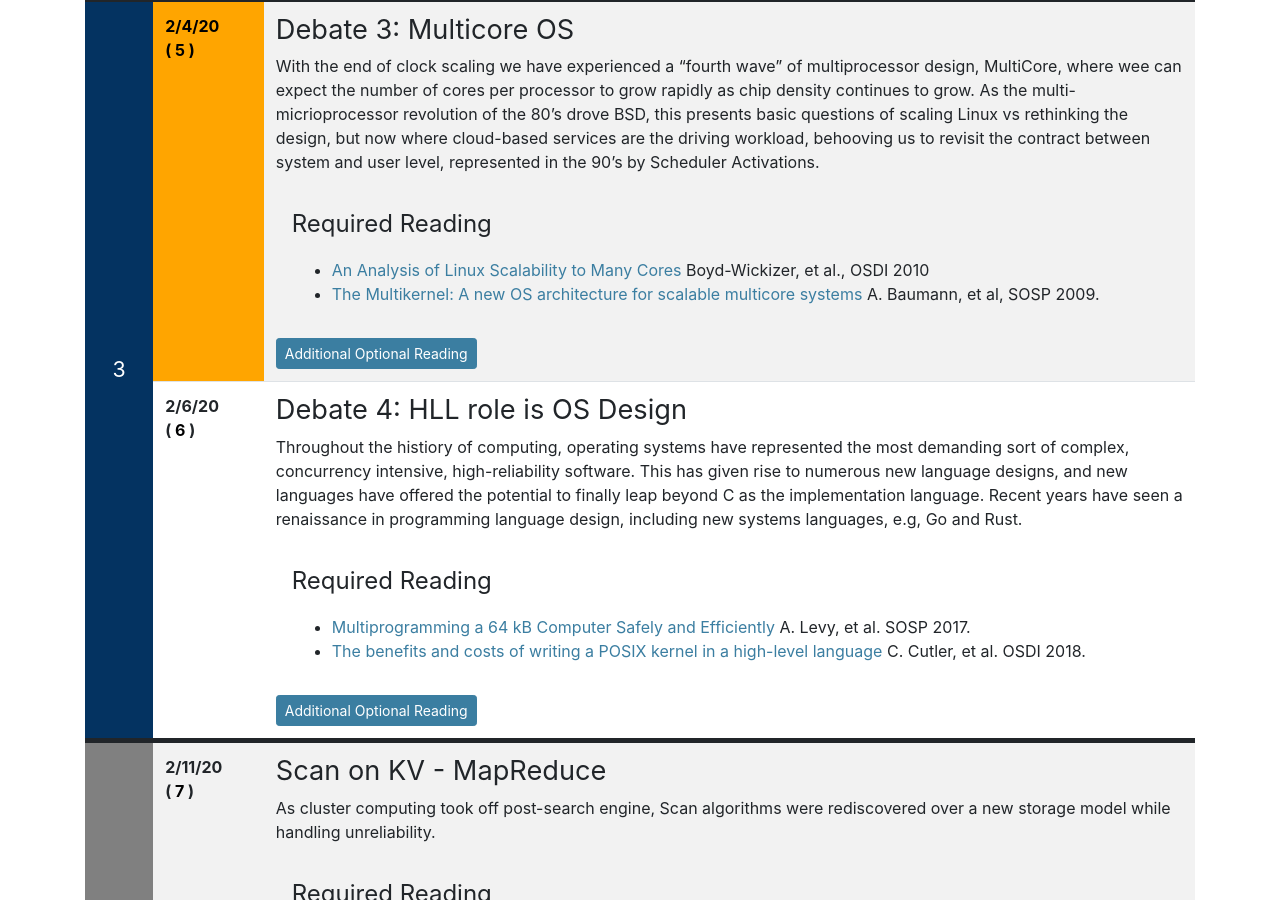
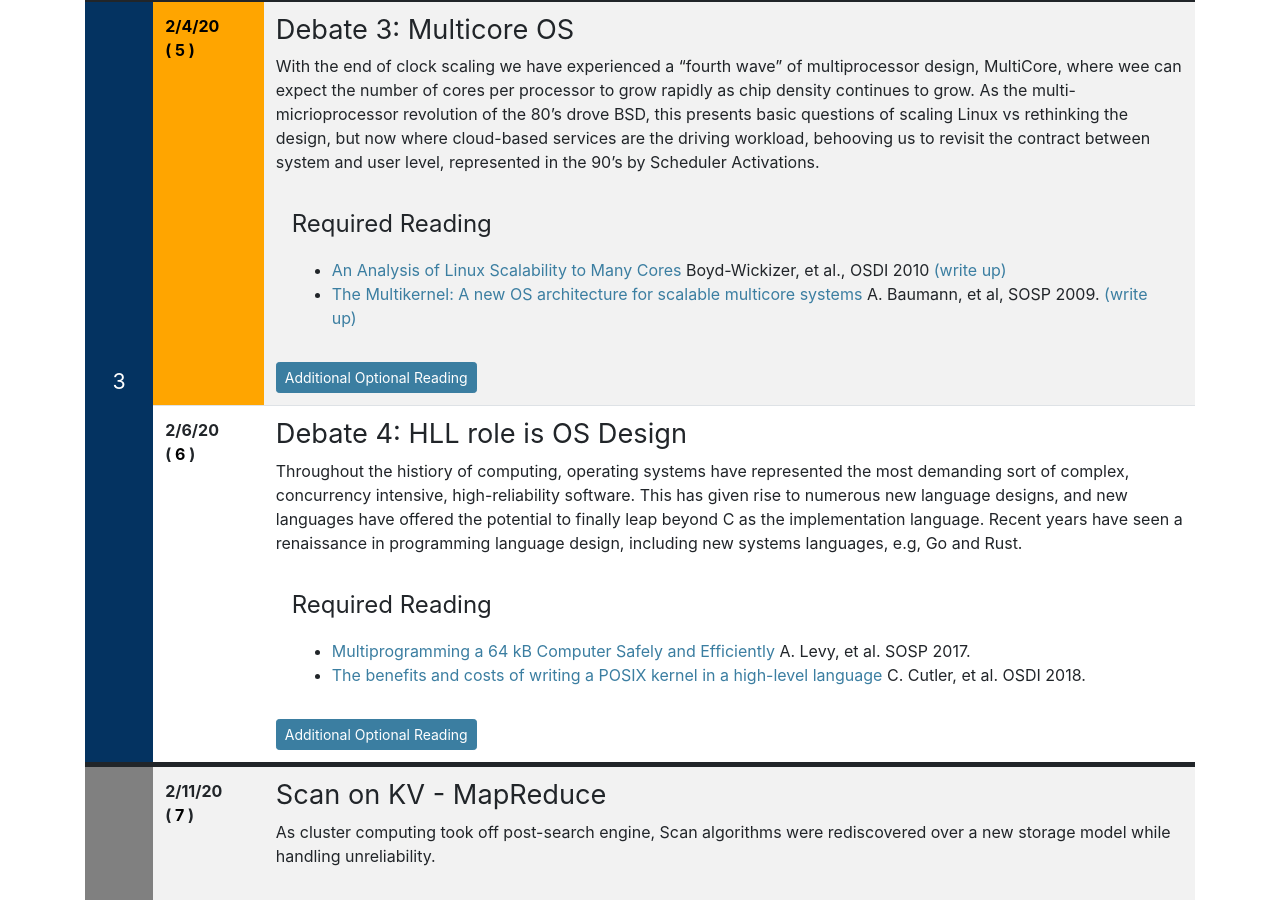
Before and after one commit to deculler/cs262b-sp20, a Jekyll site: the page built from index.md, in a window 1280 px wide and 900 px high, scrolled down 2268 px. Built offline with Jekyll 4.4.1, drawn with Linux system fonts in a browser that asks for light colours; nearby versions of some CDN libraries; our own code applies the rules of GitHub Pages for plain Markdown files.

Commit message:
L5 links

```diff
--- a/index.md
+++ b/index.md
@@ -193,8 +193,9 @@ represented in the 90's by Scheduler Activations.
 
 <div class="reading">
 <div class="required_reading" markdown="1">
-* [An Analysis of Linux Scalability to Many Cores](https://pdos.csail.mit.edu/papers/linux:osdi10.pdf) Boyd-Wickizer, et al., OSDI 2010
+* [An Analysis of Linux Scalability to Many Cores](https://pdos.csail.mit.edu/papers/linux:osdi10.pdf) Boyd-Wickizer, et al., OSDI 2010 [(write up)](https://docs.google.com/forms/d/e/1FAIpQLSf2CD1IWEaJQyOHrD_IXa-EI75_NmULqvozZs7Uj8U8CE4RWA/viewform)
 * [The Multikernel: A new OS architecture for scalable multicore systems](https://www.sigops.org/s/conferences/sosp/2009/papers/baumann-sosp09.pdf) A. Baumann, et al, SOSP 2009.
+  [(write up)](https://docs.google.com/forms/d/e/1FAIpQLSc9LwIOLLcRYl26YXYLTUAplvjbKbzsLz-furzaZRobhVkTyA/viewform)
 </div>
 <div class="optional_reading" markdown="1">
 * [Scheduler activations: effective kernel support for the user-level management of parallelism](https://homes.cs.washington.edu/~tom/pubs/sched_act.pdf) T. Andersen, et al, SOSP 91 and ACM ToC 92.
```
